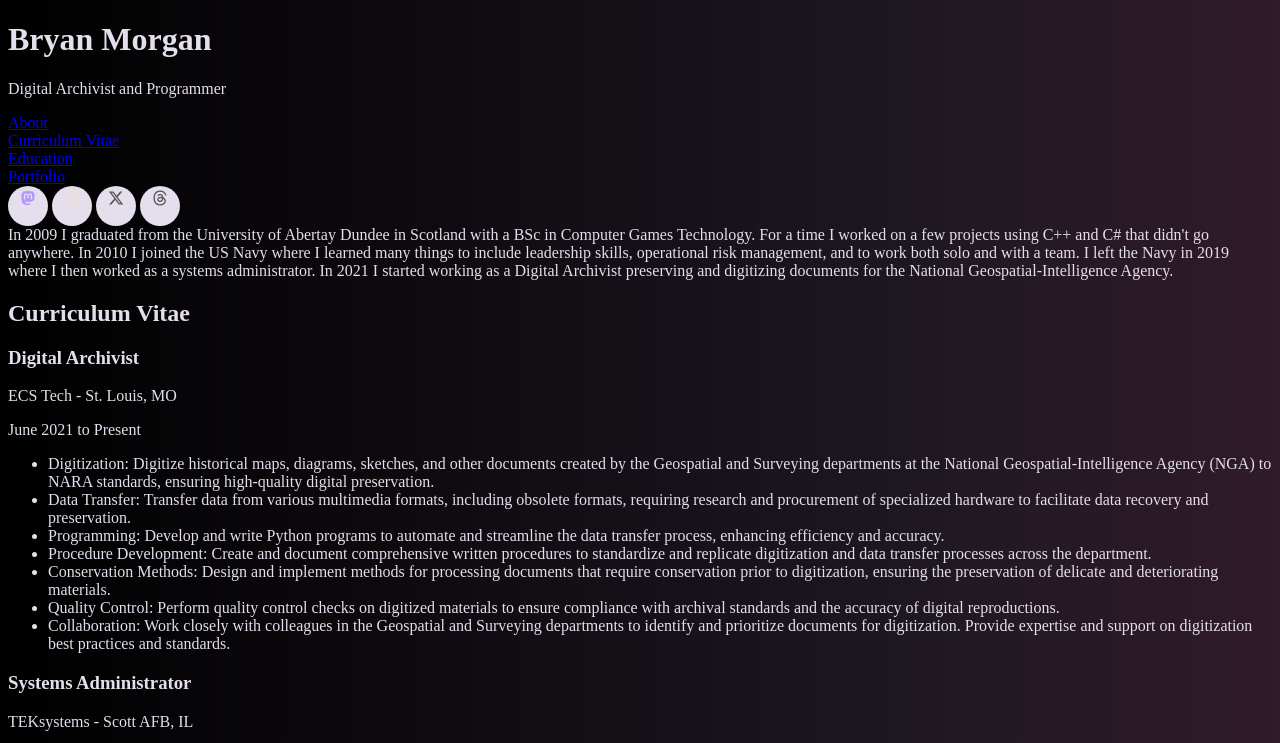
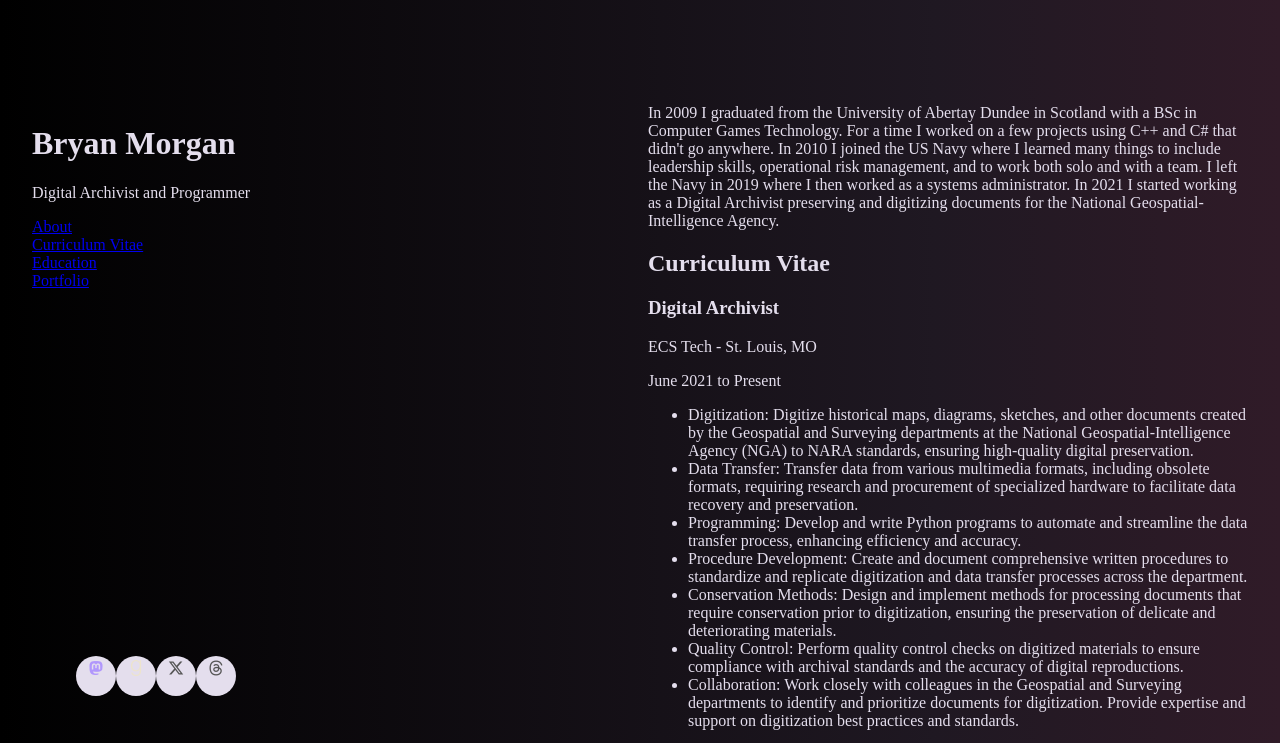
Before and after one commit to QuantumGerbil/website, a plain HTML site: page index.html in a window 1280 px wide. Shown: the top 743 px of the page. Drawn offline with Linux system fonts and the light colour scheme.

Commit message:
Update index.html
Getting closer to desired style appearance.

```diff
--- a/index.html
+++ b/index.html
@@ -7,25 +7,27 @@
   <script src="https://kit.fontawesome.com/20c891894c.js" crossorigin="anonymous"></script>
 </head>
 <body>
-<div class="column1">
-  <header>
+	<div class="min-h-screen max-w-screen px-6">
+		<div class="flex gap-1r justify-between">
+			<header class="w-half sticky top-0 flex max-h-screen flex-col justify-between py-24">
+				<div>
 					<h1 class="title">Bryan Morgan</h1>
 					<p>Digital Archivist and Programmer</p>
-  </header>
 					<nav>
 						<a href="#about">About</a>
 						<a href="#cv">Curriculum Vitae</a>
 						<a href="#education">Education</a>
 						<a href="#portfolio">Portfolio</a>
 					</nav>
-  <footer>
-    <a class="dot"><i class="glyph fa-brands fa-mastodon" style="color: #b197fc;"></i></a>
-    <a class="dot"><i class="glyph fa-brands fa-goodreads-g" style="color: #ede4cc;"></i></a>
-    <a class="dot"><i class="glyph fa-brands fa-x-twitter" style="color: #555555;"></i></a>
-    <a class="dot"><i class="glyph fa-brands fa-threads" style="color: #555555;"></i></a>
-  </footer>
 				</div>
-<main>
+				<ul class="mt-2r ml-q flex items-center ul-unstyled">
+					<li><a class="dot"><i class="glyph fa-brands fa-mastodon" style="color: #b197fc;"></i></a></li>
+					<li><a class="dot"><i class="glyph fa-brands fa-goodreads-g" style="color: #ede4cc;"></i></a></li>
+					<li><a class="dot"><i class="glyph fa-brands fa-x-twitter" style="color: #555555;"></i></a></li>
+					<li><a class="dot"><i class="glyph fa-brands fa-threads" style="color: #555555;"></i></a></li>
+				</ul>
+			</header>
+			<main class="w-half pt-24 py-24">
 				<section name="about">In 2009 I graduated from the University of Abertay Dundee in Scotland with a BSc in Computer Games Technology. For a time I worked on a few projects using C++ and C# that didn't go anywhere. In 2010 I joined the US Navy where I learned many things to include leadership skills, operational risk management, and to work both solo and with a team. I left the Navy in 2019 where I then worked as a systems administrator. In 2021 I started working as a Digital Archivist preserving and digitizing documents for the National Geospatial-Intelligence Agency.</section>
 				<section name="cv">
 					<h1>Curriculum Vitae</h1>
@@ -125,5 +127,7 @@
 				<section name="portfolio"><h1>Portfolio</h1></section>
 				<section>This webpage powered by caffeine and Fedora Linux.</section>
 			</main>
+		</div>
+	</div>
 </body>
 </html>
```
Lines whose indentation alone changed are shown as unchanged.
